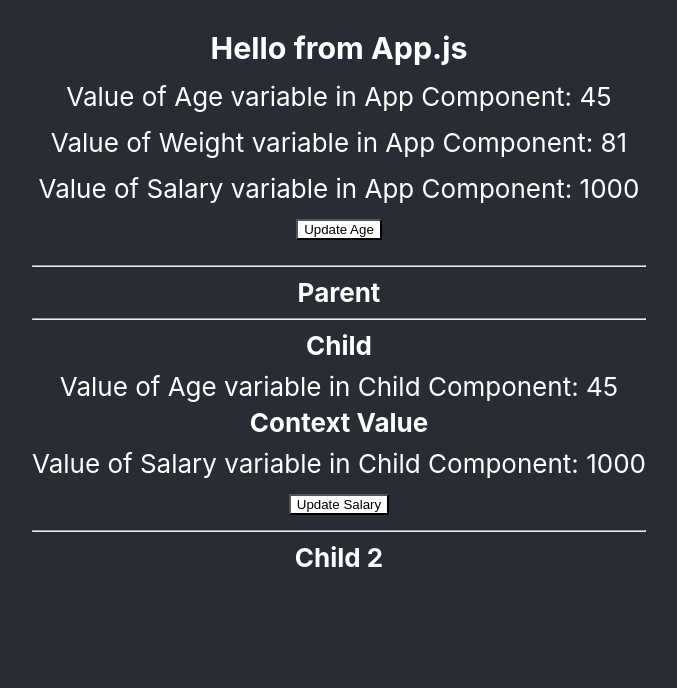
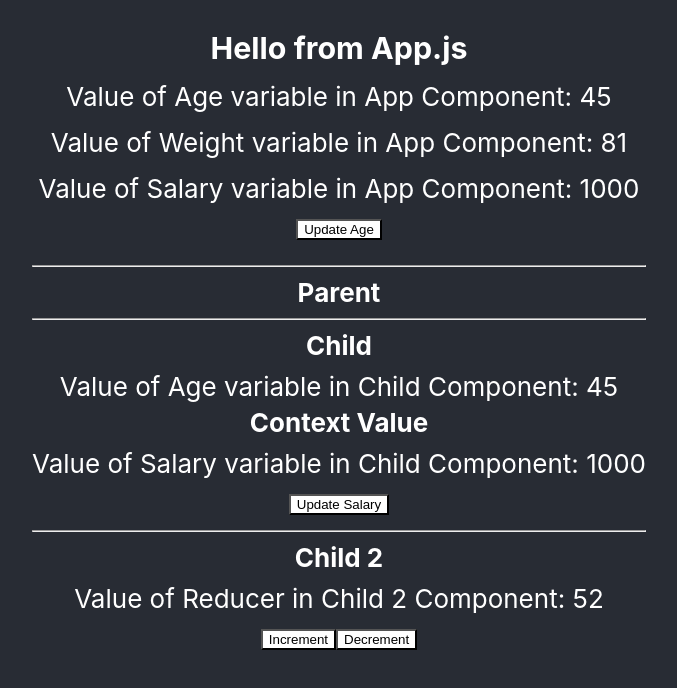
Before and after one commit to zaimeali/Bootcamp2020-Fourth-Class, a React (Create React App) app: page / in a window 1280 px wide. Shown: the top 688 px of the page, without its empty margins (301-978 px from the left). Built offline with nearby package versions, Linux system fonts and the light colour scheme.

Commit message:
Changing Values through Reducer

```diff
--- a/src/Child2.js
+++ b/src/Child2.js
@@ -1,12 +1,22 @@
-import React from 'react';
+import React, { useReducer } from 'react';
 import './App.css';
+import numberReducer from './numberReducer';
 
 function Child2(props) {
 
+    let [state, dispatch] = useReducer(numberReducer, 52);
+
+    // type because we have action.type in reducer function in numberReducer
+    // if want to pass more values in action:      dispatch({ type: "INCREMENT", val: 34 });
+    // then in reducer action.val
 
     return (
         <div>
             <strong>Child 2</strong>
+            <p>Value of Reducer in Child 2 Component: { state } </p>
+
+            <button onClick={() => { dispatch({ type: "INCREMENT" }); }}>Increment</button>
+            <button onClick={() => { dispatch({ type: "DECREMENT" }); }}>Decrement</button>
         </div>
     );
 }
--- /dev/null
+++ b/src/numberReducer.js
@@ -0,0 +1,14 @@
+// using for accessibility and can add multiple update value/actions
+// Manage whole application state
+
+const numberReducer = (state, action) => {
+    switch(action.type){
+        case "INCREMENT":
+            return state + 1;
+        case "DECREMENT":
+            return state - 1;
+    }
+}
+
+// It returns new value
+export default numberReducer;
```
